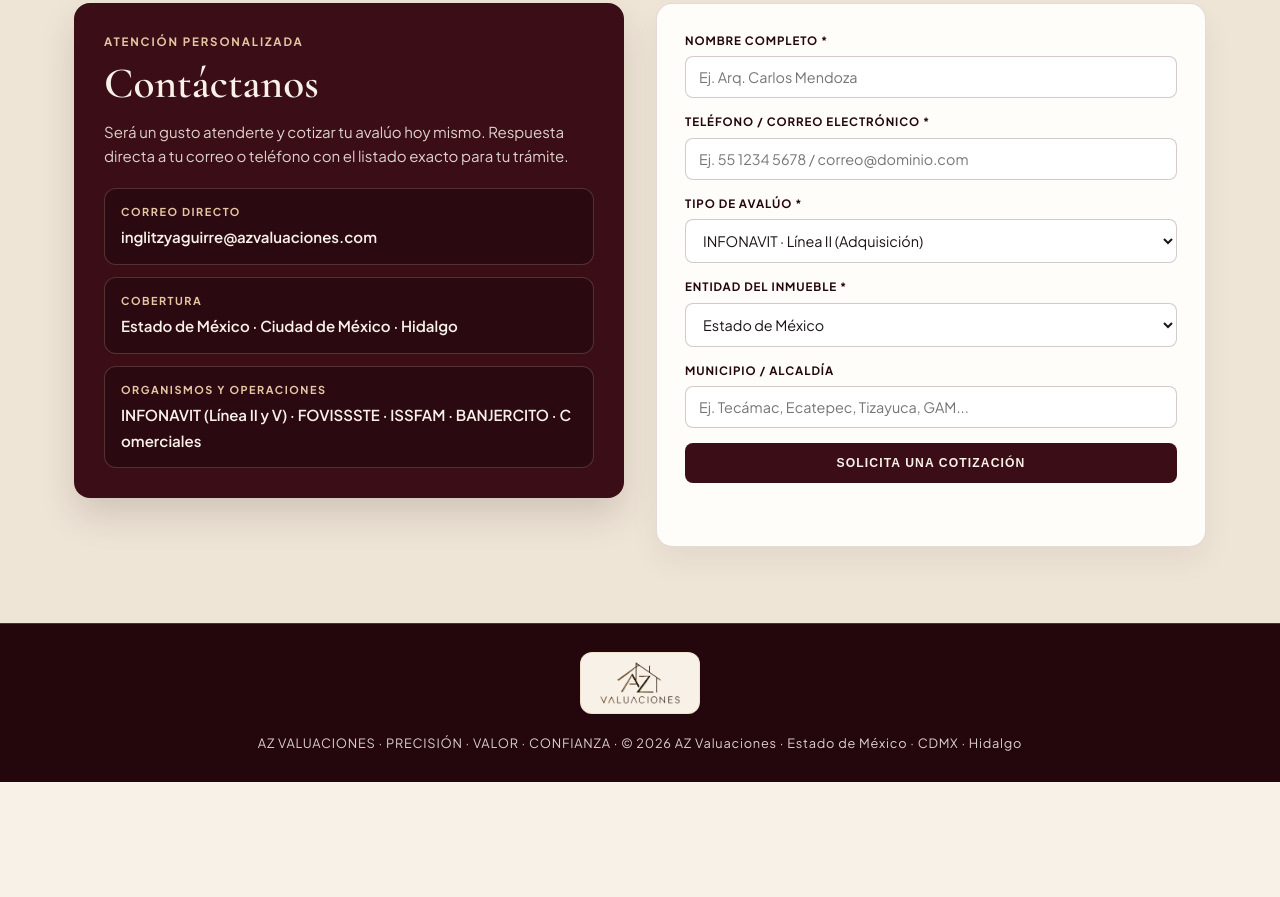
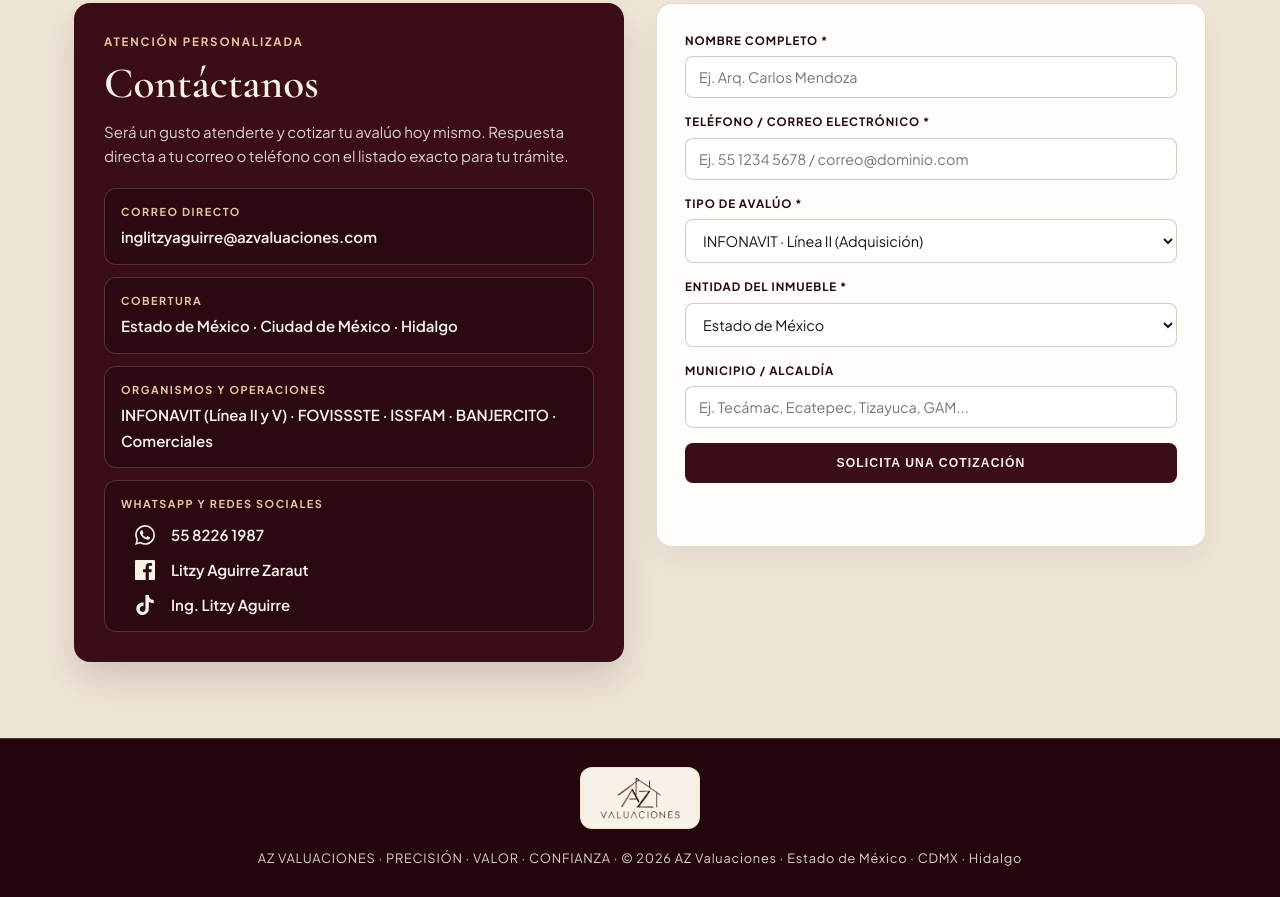
Before and after one commit to hugoprogramacionvaluares-debug/azvaluaciones-web, a plain HTML site: page index.html in a window 1280 px wide. Shown: the part 4902-5799 px from the top of the page. Before the commit the page ends 5684 px from the top, so only its background shows below. Drawn offline with nearby package versions, Linux system fonts and the light colour scheme.

Commit message:
index.html

```diff
--- a/index.html
+++ b/index.html
@@ -969,7 +969,44 @@
       text-decoration: none;
       font-size: 0.94rem;
       font-weight: 600;
-      word-break: break-all;
+      word-break: break-word;
+    }
+
+    .contacto-redes {
+      margin-bottom: 0;
+    }
+
+    .redes-lista {
+      display: flex;
+      flex-direction: column;
+      gap: 11px;
+      margin-top: 10px;
+      padding-left: 14px;
+    }
+
+    .red-link {
+      display: inline-flex;
+      align-items: center;
+      gap: 16px;
+      color: var(--crema);
+      text-decoration: none;
+      transition: color 0.2s ease, transform 0.18s ease;
+    }
+
+    .red-link strong {
+      color: inherit;
+      transition: color 0.2s ease;
+    }
+
+    .red-link:hover {
+      color: var(--dorado);
+      transform: translateX(4px);
+    }
+
+    .red-icono {
+      width: 20px;
+      height: 20px;
+      flex-shrink: 0;
     }
 
     /* Formulario de cotización */
@@ -1644,9 +1681,26 @@
           <span>COBERTURA</span>
           <strong>Estado de México · Ciudad de México · Hidalgo</strong>
         </div>
-        <div class="contacto-dato" style="margin-bottom: 0;">
+        <div class="contacto-dato">
           <span>ORGANISMOS Y OPERACIONES</span>
           <strong>INFONAVIT (Línea II y V) · FOVISSSTE · ISSFAM · BANJERCITO · Comerciales</strong>
+        </div>
+        <div class="contacto-dato contacto-redes">
+          <span>WHATSAPP Y REDES SOCIALES</span>
+          <div class="redes-lista">
+            <a href="https://wa.link/81bzco" target="_blank" rel="noopener noreferrer" class="red-link">
+              <svg class="red-icono" viewBox="0 0 24 24" fill="currentColor" aria-hidden="true"><path d="M17.472 14.382c-.297-.149-1.758-.867-2.03-.967-.273-.099-.471-.148-.67.15-.197.297-.767.966-.94 1.164-.173.199-.347.223-.644.075-.297-.15-1.255-.463-2.39-1.475-.883-.788-1.48-1.761-1.653-2.059-.173-.297-.018-.458.13-.606.134-.133.298-.347.446-.52.149-.174.198-.298.298-.497.099-.198.05-.371-.025-.52-.075-.149-.669-1.612-.916-2.207-.242-.579-.487-.5-.669-.51-.173-.008-.371-.01-.57-.01-.198 0-.52.074-.792.372-.272.297-1.04 1.016-1.04 2.479 0 1.462 1.065 2.875 1.213 3.074.149.198 2.096 3.2 5.077 4.487.709.306 1.262.489 1.694.625.712.227 1.36.195 1.871.118.571-.085 1.758-.719 2.006-1.413.248-.694.248-1.289.173-1.413-.074-.124-.272-.198-.57-.347m-5.421 7.403h-.004a9.87 9.87 0 01-5.031-1.378l-.361-.214-3.741.982.998-3.648-.235-.374a9.86 9.86 0 01-1.51-5.26c.001-5.45 4.436-9.884 9.888-9.884 2.64 0 5.122 1.03 6.988 2.898a9.825 9.825 0 012.893 6.994c-.003 5.45-4.437 9.884-9.885 9.884m8.413-18.297A11.815 11.815 0 0012.05 0C5.495 0 .16 5.335.157 11.892c0 2.096.547 4.142 1.588 5.945L.057 24l6.305-1.654a11.882 11.882 0 005.683 1.448h.005c6.554 0 11.89-5.335 11.893-11.893a11.821 11.821 0 00-3.48-8.413z"/></svg>
+              <strong>55 8226 1987</strong>
+            </a>
+            <a href="https://www.facebook.com/litzy.aguirre.zaraut" target="_blank" rel="noopener noreferrer" class="red-link">
+              <svg class="red-icono" viewBox="0 0 24 24" fill="currentColor" aria-hidden="true"><path d="M22.675 0H1.325C.593 0 0 .593 0 1.325v21.351C0 23.407.593 24 1.325 24H12.82v-9.294H9.692v-3.622h3.128V8.413c0-3.1 1.893-4.788 4.659-4.788 1.325 0 2.463.099 2.795.143v3.24l-1.918.001c-1.504 0-1.795.715-1.795 1.763v2.313h3.587l-.467 3.622h-3.12V24h6.116c.73 0 1.323-.593 1.323-1.325V1.325C24 .593 23.407 0 22.675 0z"/></svg>
+              <strong>Litzy Aguirre Zaraut</strong>
+            </a>
+            <a href="https://www.tiktok.com/@inglitzy.aguirre" target="_blank" rel="noopener noreferrer" class="red-link">
+              <svg class="red-icono" viewBox="0 0 24 24" fill="currentColor" aria-hidden="true"><path d="M12.525.02c1.31-.02 2.61-.01 3.91-.02.08 1.53.63 3.09 1.75 4.17 1.12 1.11 2.7 1.62 4.24 1.79v4.03c-1.44-.05-2.89-.35-4.2-.97-.57-.26-1.1-.59-1.62-.93-.01 2.92.01 5.84-.02 8.75-.08 1.4-.54 2.79-1.35 3.94-1.31 1.92-3.58 3.17-5.91 3.21-1.43.08-2.86-.31-4.08-1.03-2.02-1.19-3.44-3.37-3.65-5.71-.02-.5-.03-1-.01-1.49.18-1.9 1.12-3.72 2.58-4.96 1.66-1.44 3.98-2.13 6.15-1.72.02 1.48-.04 2.96-.04 4.44-.99-.32-2.15-.23-3.02.37-.63.41-1.11 1.04-1.36 1.75-.21.51-.15 1.07-.14 1.61.24 1.64 1.82 3.02 3.5 2.87 1.12-.01 2.19-.66 2.77-1.61.19-.33.4-.67.41-1.06.1-1.79.06-3.57.07-5.36.01-4.03-.01-8.05.02-12.07z"/></svg>
+              <strong>Ing. Litzy Aguirre</strong>
+            </a>
+          </div>
         </div>
       </div>
 
```
